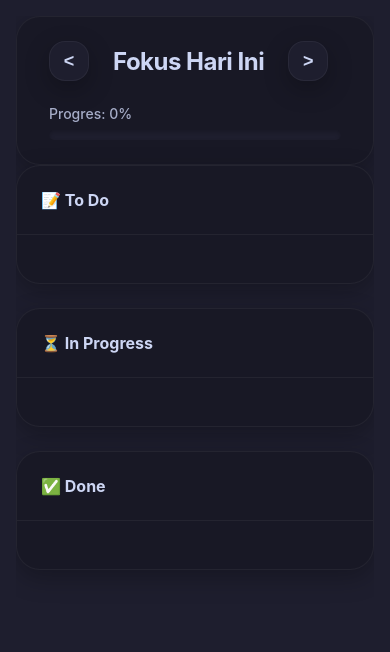
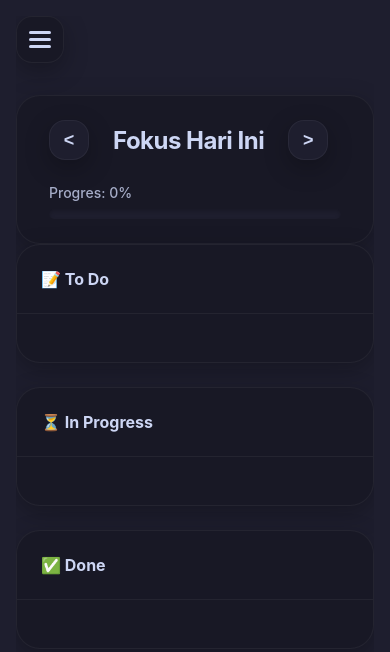
Before and after one commit to Afile21/Aplikasi-Jadwal, an Electron app: page src/renderer/index.html in a window 390 px wide. Drawn offline with nearby package versions, Linux system fonts and the light colour scheme; no server answers.

Commit message:
Fase 2 - Tugas 2: Membangun UI Hamburger Menu.

```diff
--- a/src/renderer/css/components.css
+++ b/src/renderer/css/components.css
@@ -142,3 +142,41 @@
 .status-dropdown:hover {
     border-color: var(--text-secondary);
 }
+
+/* --- TOMBOL HAMBURGER (MOBILE MENU) --- */
+.btn-hamburger {
+    display: none; /* Sembunyikan di layar desktop yang lebar */
+    background-color: var(--bg-sidebar);
+    border: var(--border-light);
+    border-radius: var(--radius-md);
+    padding: 10px 12px;
+    cursor: pointer;
+    box-shadow: var(--shadow-soft);
+    z-index: 101;
+    transition: var(--transition-smooth);
+    margin-bottom: var(--space-xs);
+    width: fit-content;
+}
+
+/* Tiga garis penyusun ikon hamburger */
+.btn-hamburger .bar {
+    display: block;
+    width: 22px;
+    height: 3px;
+    margin: 4px auto;
+    background-color: var(--text-primary);
+    border-radius: var(--radius-full);
+    transition: var(--transition-smooth);
+}
+
+.btn-hamburger:hover {
+    transform: translateY(-2px);
+    box-shadow: var(--shadow-hover);
+}
+
+/* Munculkan tombol hanya jika ukuran layar mengecil (HP/Tablet) */
+@media (max-width: 850px) {
+    .btn-hamburger {
+        display: block;
+    }
+}
--- a/src/renderer/index.html
+++ b/src/renderer/index.html
@@ -29,6 +29,15 @@
         </aside>
 
         <main class="main-content">
+            <main class="main-content">
+
+            <button id="btn-hamburger" class="btn-hamburger">
+                <span class="bar"></span>
+                <span class="bar"></span>
+                <span class="bar"></span>
+            </button>
+
+            <div id="view-beranda">
 
             <div id="view-beranda">
                 <header class="main-header">
```
